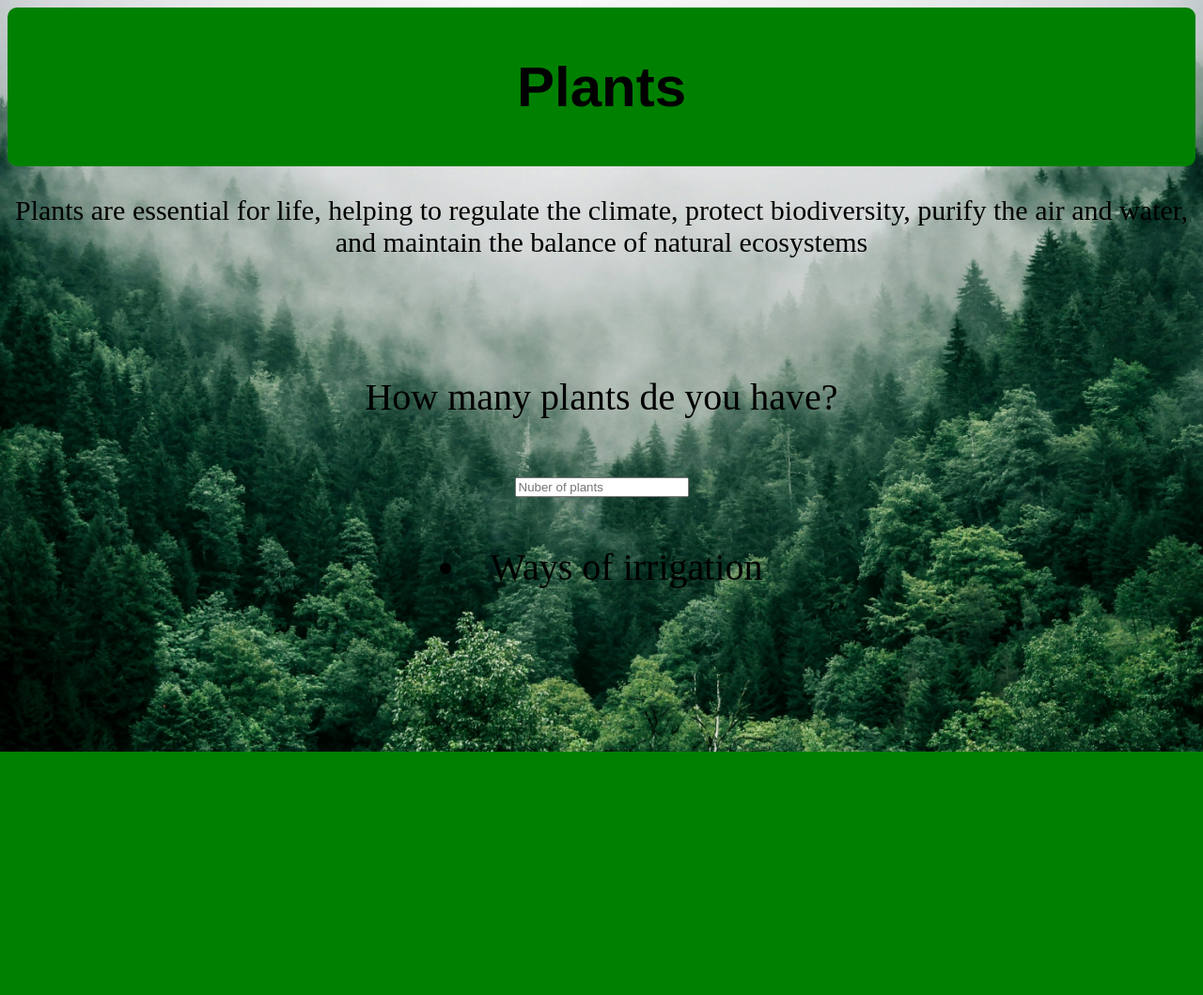
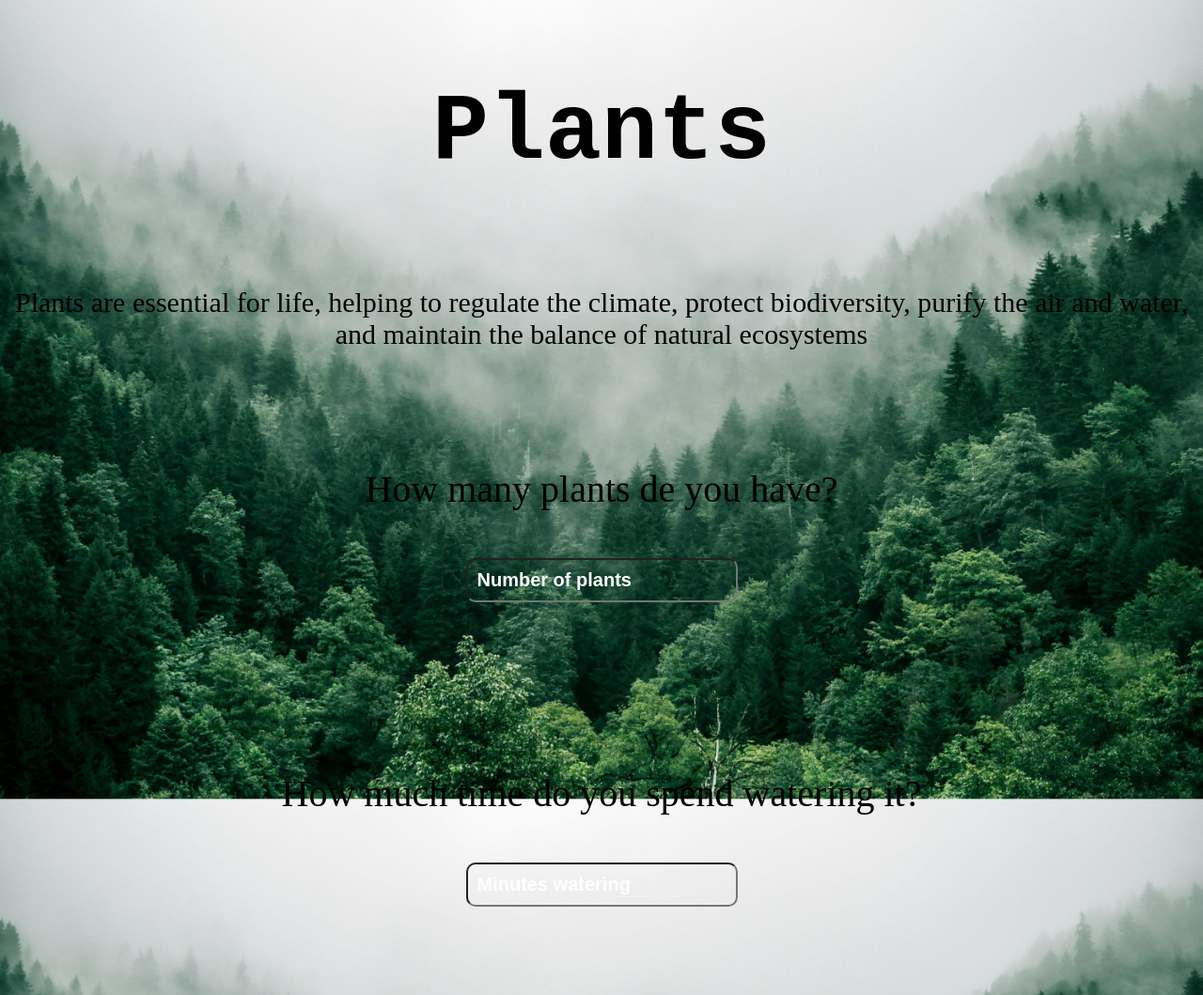
Before and after one commit to dioguinhoprojetin/EcoQuiz-1, a Flask app: template templates/Plants.html in a window 1280 px wide. Shown: the whole page at 94% size. Before the commit the page ends 800 px from the top, so only its background shows below. Run offline with Flask 3, Linux system fonts and the light colour scheme; the template is opened without the code that fills it, so the values that code supplies are empty.

Commit message:
adding js interactivity

```diff
--- a/templates/Plants.css
+++ b/static/images/Plants.css
@@ -2,7 +2,7 @@
     color: black;
 }
 body{
-    background-image: url(photo-1542273917363-3b1817f69a2d.jpg);
+    background-image: url('Plants.jpg');
     background-size: cover;
     background-position: center;
     background-repeat: no-repeat;
@@ -10,13 +10,12 @@ body{
     color: white; /* Adjust text color for visibility */
 }
 .header{
-    background-color: green;
     color: white;
     text-align: center;
     padding: 10px;
     border-radius: 10px;
-    font-size: 30px;
-    font-family: Arial, Helvetica, sans-serif;
+    font-size: 50px;
+    font-family: 'Courier New', Courier, monospace;
 }
 .header p{
     font-size: 20px;
@@ -29,3 +28,24 @@ body{
     font-size: 30px;
     text-align: center;
 }
+input{
+    font-size: 20px;
+    padding: 10px;
+    border-radius: 10px;
+    margin: 10px;
+    background-color: transparent;
+    color: white;
+
+}
+.custom-placeholder::placeholder {
+    color: white; /* Tomato red */
+    font-weight: bold;
+}
+.question{
+    color: white;
+}
+#displayText, #displayText2{
+    color: white;
+    text-align: center;
+    font-size: 40px;
+}
--- a/templates/Plants.html
+++ b/templates/Plants.html
@@ -5,6 +5,7 @@
     <meta name="viewport" content="width=device-width, initial-scale=1.0">
     <title>Plants</title>
     <link rel="stylesheet" type="text/css" href="Plants.css">
+    <script src="Plants.js" defer></script>
 </head>
 <body>
     <div class="header">
@@ -14,9 +15,20 @@
     <br><br><br>
     <div class="content">
         <p>How many plants de you have?</p>
-        <input type="number" placeholder="Nuber of plants">
+        <input class="custom-placeholder"type="number" id="userInput" oninput="changeText()" placeholder="Number of plants">
+    </div>
+    <div class="lower">
+        <p id="displayText"></p>
         <br><br>
-        <li>Ways of irrigation</li>
+    </div>
+    <br><br><br>
+    <div class="content">
+        <p>How much time do you spend watering it?</p>
+        <input class="custom-placeholder"type="number" id="userInput2" oninput="changeText2()" placeholder="Minutes watering">
+    </div>
+    <div class="lower">
+        <p id="displayText2"></p>
+        <br><br>
     </div>
 </body>
 </html>
--- /dev/null
+++ b/templates/Plants.js
@@ -0,0 +1,16 @@
+function changeText() {
+    // Get the user input
+    const userInput = document.getElementById("userInput").value;
+    const output = "With these amounts of plants you would have helped to reduce: " + userInput*1.5+ " kg of CO2 emissions per year!";
+    // Change the paragraph text
+    document.getElementById("displayText").innerText = output;
+}
+
+function changeText2() {
+    // Get the user input
+    const userInput2 = document.getElementById("userInput2").value;
+    const output = "You spent " + userInput2*9+ " gallons of water per minute if you had used a Hose with no nozzle, but if you had used a nozzle you would have spent " + userInput2*20 + " gallons of water per minute!";
+
+    // Change the paragraph text
+    document.getElementById("displayText2").innerText = output;
+}
```
Also changed, not shown: templates/Plants.jpg (renamed from templates/photo-1542273917363-3b1817f69a2d.jpg).
